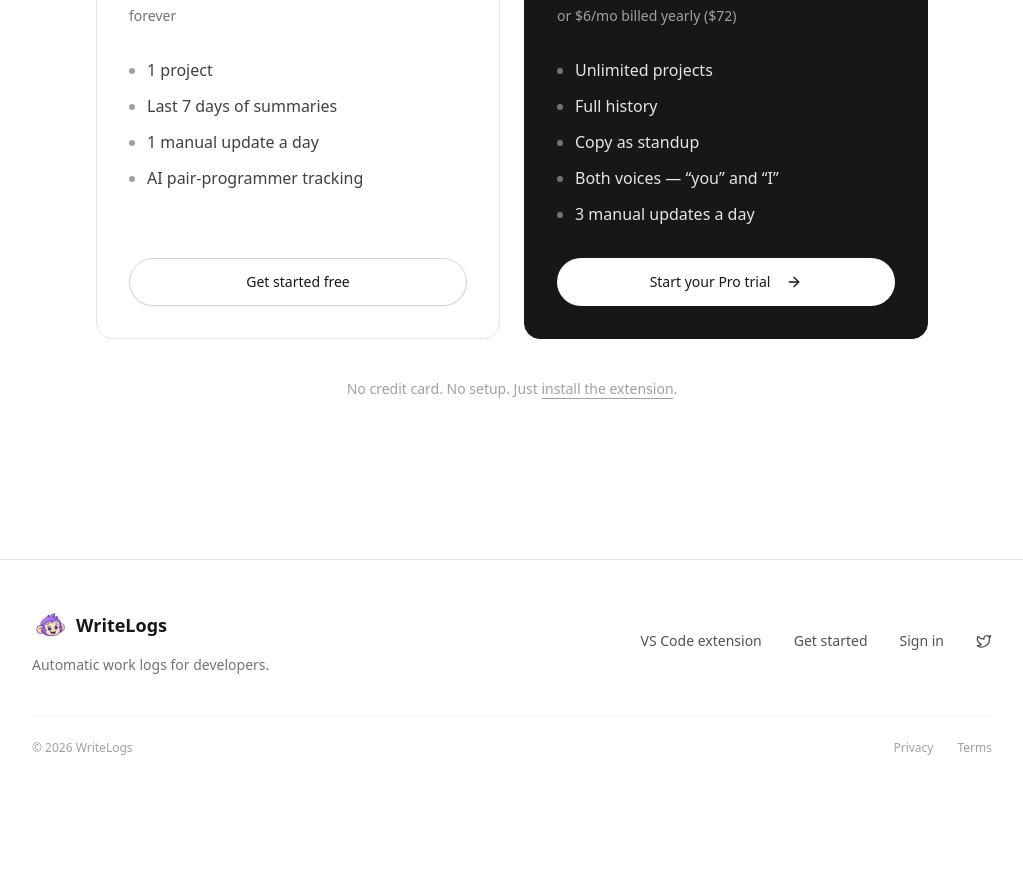
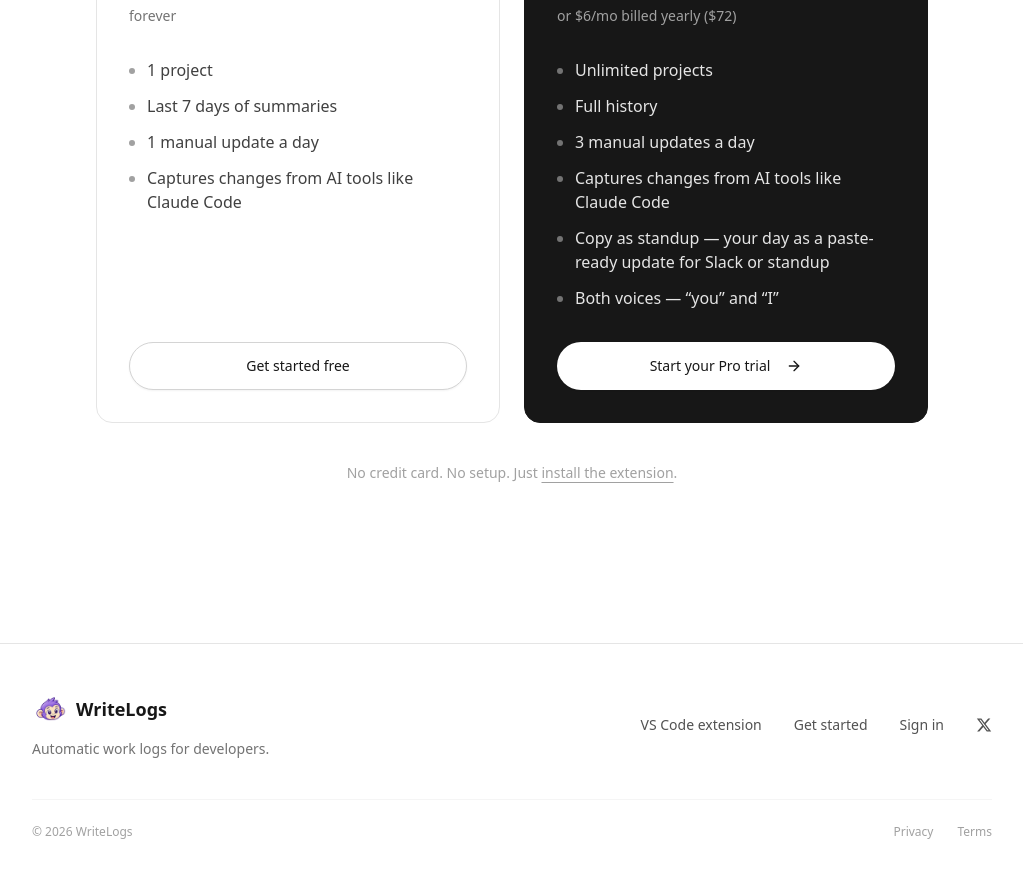
Before and after one commit to Ibrvheem/codepulse-web, a Next.js app: page / in a window 1280 px wide. Shown: the part 4540-5417 px from the top of the page, without its empty margins (128-1151 px from the left). Before the commit the page ends 5344 px from the top, so only its background shows below. Built offline with nearby package versions, Linux system fonts and the light colour scheme; no server answers.

Commit message:
feat: enhance billing and pricing sections with updated feature descriptions and smooth scrolling behavior

```diff
--- a/app/(dashboard)/dashboard/billing/_components/billing-view.tsx
+++ b/app/(dashboard)/dashboard/billing/_components/billing-view.tsx
@@ -150,9 +150,9 @@ export function BillingView() {
           <ul className="space-y-1.5">
             <li>Unlimited projects</li>
             <li>Full history</li>
-            <li>Copy as standup</li>
+            <li>3 manual updates a day</li>
+            <li>Copy as standup — your day as a paste-ready update</li>
             <li>Both voices — “you” and “I”</li>
-            <li>3 manual updates a day</li>
           </ul>
         </div>
       </div>
--- a/app/(landing)/_components/footer.tsx
+++ b/app/(landing)/_components/footer.tsx
@@ -2,8 +2,22 @@
 
 import Image from "next/image";
 import Link from "next/link";
-import { Github, Twitter } from "lucide-react";
+import { Github } from "lucide-react";
 import { EXTENSION_MARKETPLACE_URL } from "@/lib/config";
+
+/** The X logo — lucide dropped brand icons, so this is inline. */
+function XLogo({ className }: { className?: string }) {
+  return (
+    <svg
+      viewBox="0 0 24 24"
+      fill="currentColor"
+      aria-hidden="true"
+      className={className}
+    >
+      <path d="M18.244 2.25h3.308l-7.227 8.26 8.502 11.24H16.17l-5.214-6.817L4.99 21.75H1.68l7.73-8.835L1.254 2.25H8.08l4.713 6.231zm-1.161 17.52h1.833L7.084 4.126H5.117z" />
+    </svg>
+  );
+}
 
 export function Footer() {
   return (
@@ -51,12 +65,13 @@ export function Footer() {
               Sign in
             </Link>
             <a
-              href="https://twitter.com/usewritelogs"
+              href="https://x.com/usewritelogs"
               target="_blank"
               rel="noopener noreferrer"
+              aria-label="WriteLogs on X"
               className="hover:text-neutral-900 transition-colors"
             >
-              <Twitter className="h-4 w-4" />
+              <XLogo className="h-4 w-4" />
             </a>
             <a
               href="https://github.com/writelogs"
--- a/app/(landing)/_components/pricing.tsx
+++ b/app/(landing)/_components/pricing.tsx
@@ -6,24 +6,26 @@ import { Button } from "@/components/ui/button";
 import { ArrowRight } from "lucide-react";
 import { EXTENSION_MARKETPLACE_URL } from "@/lib/config";
 
+// Rows line up across the two cards: projects, history, updates, then extras.
 const FREE_FEATURES = [
   "1 project",
   "Last 7 days of summaries",
   "1 manual update a day",
-  "AI pair-programmer tracking",
+  "Captures changes from AI tools like Claude Code",
 ];
 
 const PRO_FEATURES = [
   "Unlimited projects",
   "Full history",
-  "Copy as standup",
+  "3 manual updates a day",
+  "Captures changes from AI tools like Claude Code",
+  "Copy as standup — your day as a paste-ready update for Slack or standup",
   "Both voices — “you” and “I”",
-  "3 manual updates a day",
 ];
 
 export function PricingSection() {
   return (
-    <section id="pricing" className="py-28 lg:py-40">
+    <section id="pricing" className="scroll-mt-14 py-28 lg:py-40">
       <div className="max-w-4xl mx-auto px-6 lg:px-8">
         <motion.div
           initial={{ opacity: 0, y: 30 }}
@@ -68,7 +70,9 @@ export function PricingSection() {
               <Button
                 size="lg"
                 variant="outline"
-                className="w-full h-12 rounded-full border-neutral-300 text-neutral-900"
+                // The landing page is always light; don't let the .dark
+                // theme tokens turn this into dark-on-dark.
+                className="w-full h-12 rounded-full border-neutral-300 bg-white text-neutral-900 hover:bg-neutral-100 hover:text-neutral-900 dark:border-neutral-300 dark:bg-white dark:text-neutral-900 dark:hover:bg-neutral-100"
               >
                 Get started free
               </Button>
--- a/app/(landing)/_components/solution.tsx
+++ b/app/(landing)/_components/solution.tsx
@@ -6,7 +6,7 @@ import { EXTENSION_MARKETPLACE_URL } from "@/lib/config";
 
 export function SolutionSection() {
   return (
-    <section id="how-it-works" className="py-28 lg:py-40 bg-neutral-50">
+    <section id="how-it-works" className="scroll-mt-14 py-28 lg:py-40 bg-neutral-50">
       <div className="max-w-6xl mx-auto px-6 lg:px-8">
         {/* Section header - Apple style */}
         <motion.div
--- a/app/globals.css
+++ b/app/globals.css
@@ -134,6 +134,15 @@
   * {
     @apply border-border outline-ring/50;
   }
+  html {
+    /* In-page anchor links (landing nav) glide instead of jumping. */
+    scroll-behavior: smooth;
+  }
+  @media (prefers-reduced-motion: reduce) {
+    html {
+      scroll-behavior: auto;
+    }
+  }
   body {
     @apply bg-background text-foreground;
   }
```
